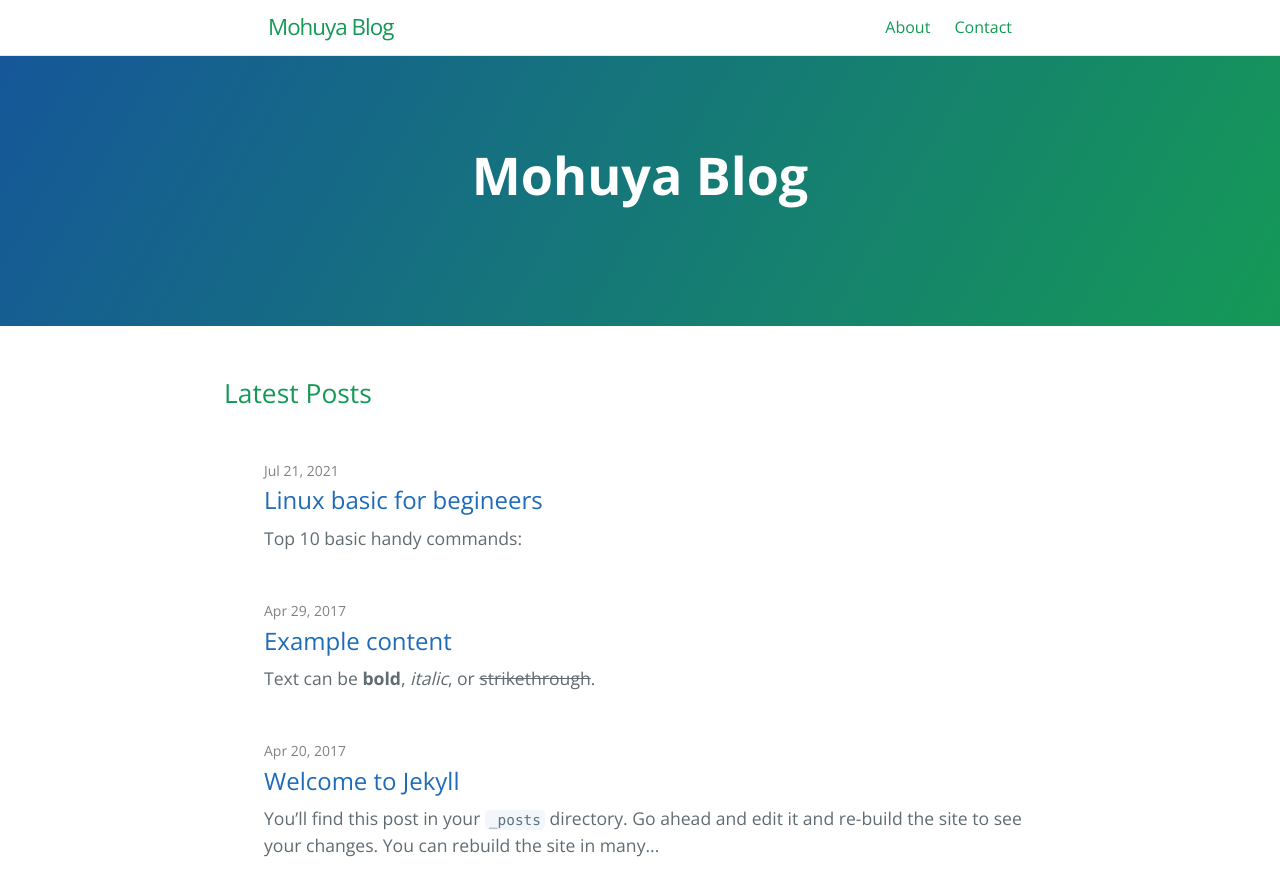
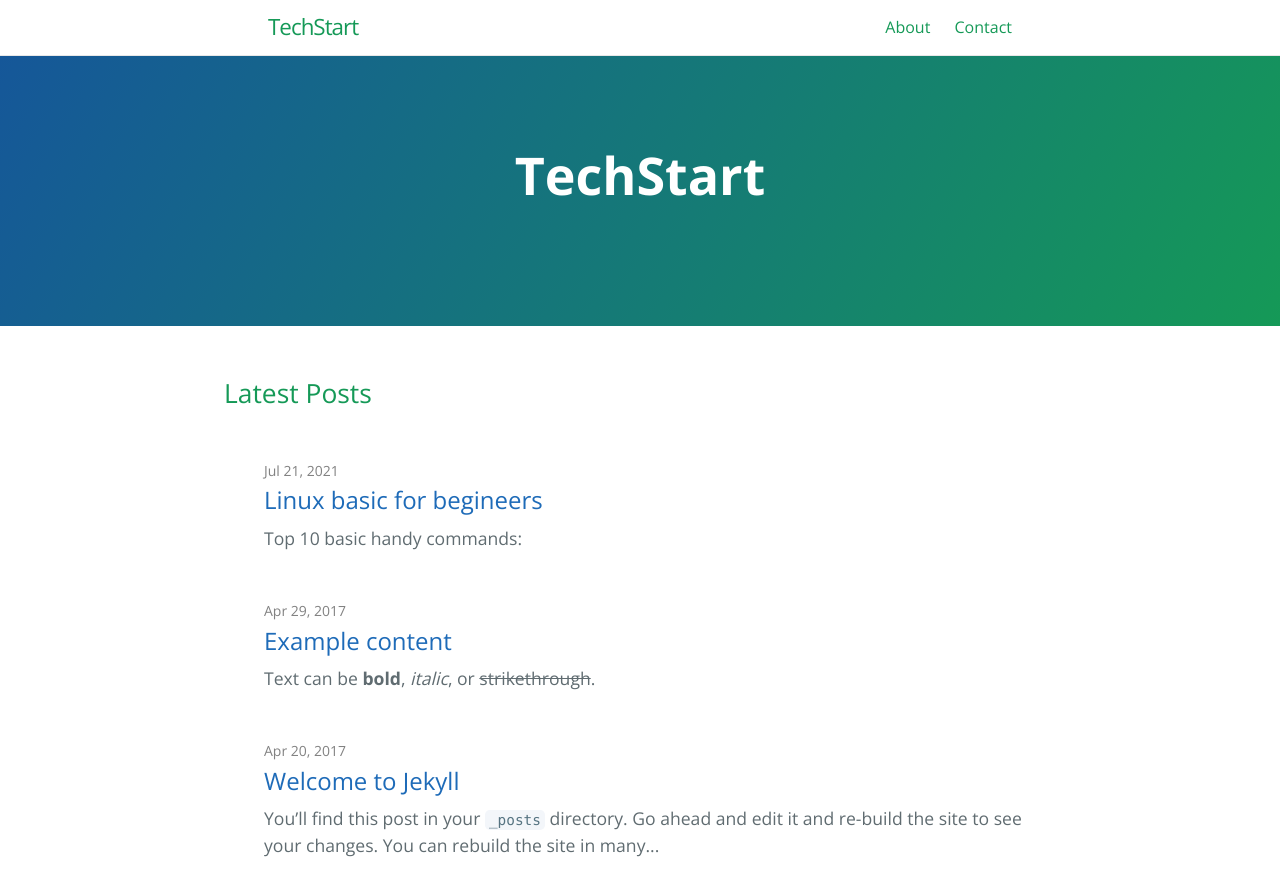
Before and after one commit to mohuyapal/mohuyapal.github.io, a Jekyll site: the page built from index.md, in a window 1280 px wide and 900 px high. Shown: the top 896 px of the window. Built offline with Jekyll 4.4.1, drawn with Linux system fonts in a browser that asks for light colours.

Commit message:
Update _config.yml

```diff
--- a/_config.yml
+++ b/_config.yml
@@ -1,5 +1,5 @@
-title: Mohuya Blog
-description: Mohuya's blog
+title: TechStart
+description: Tech Start to learing
 show_downloads: true
 
 baseurl: "/" # change this to the subpath of your site, e.g. /blog. Leave it empty if you don't need it.
```
